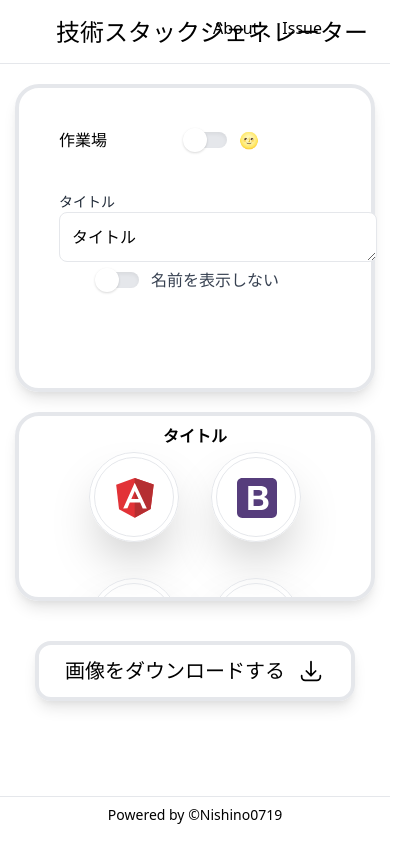
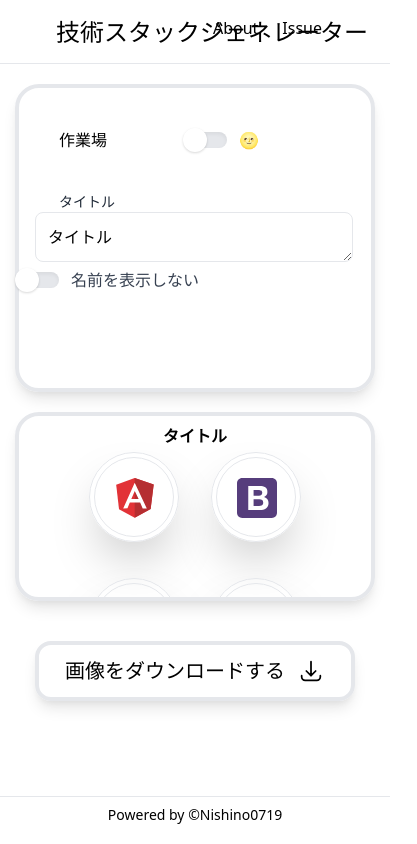
Before and after one commit to Nishino0719/tech-stack-generator, a Next.js app: page / in a window 390 px wide. Shown: the whole page, 417 px wide, since content can reach past the window. Built offline with nearby package versions, Linux system fonts and the light colour scheme.

Commit message:
:iphone: adddd

```diff
--- a/src/pages/index.tsx
+++ b/src/pages/index.tsx
@@ -41,10 +41,10 @@ export default function Home() {
             rows={1}
             placeholder={title}
             value={title}
-            className="p-3 mx-10 border rounded-lg"
+            className="p-3 mx-4 border rounded-lg md:mx-10"
             onChange={(e) => setTitle(e.target.value.toString())}
           ></textarea>
-          <div className="ml-20">
+          <div className="md:ml-20">
             <label className="flex items-center cursor-pointer">
               <div className="relative">
                 <input
```
